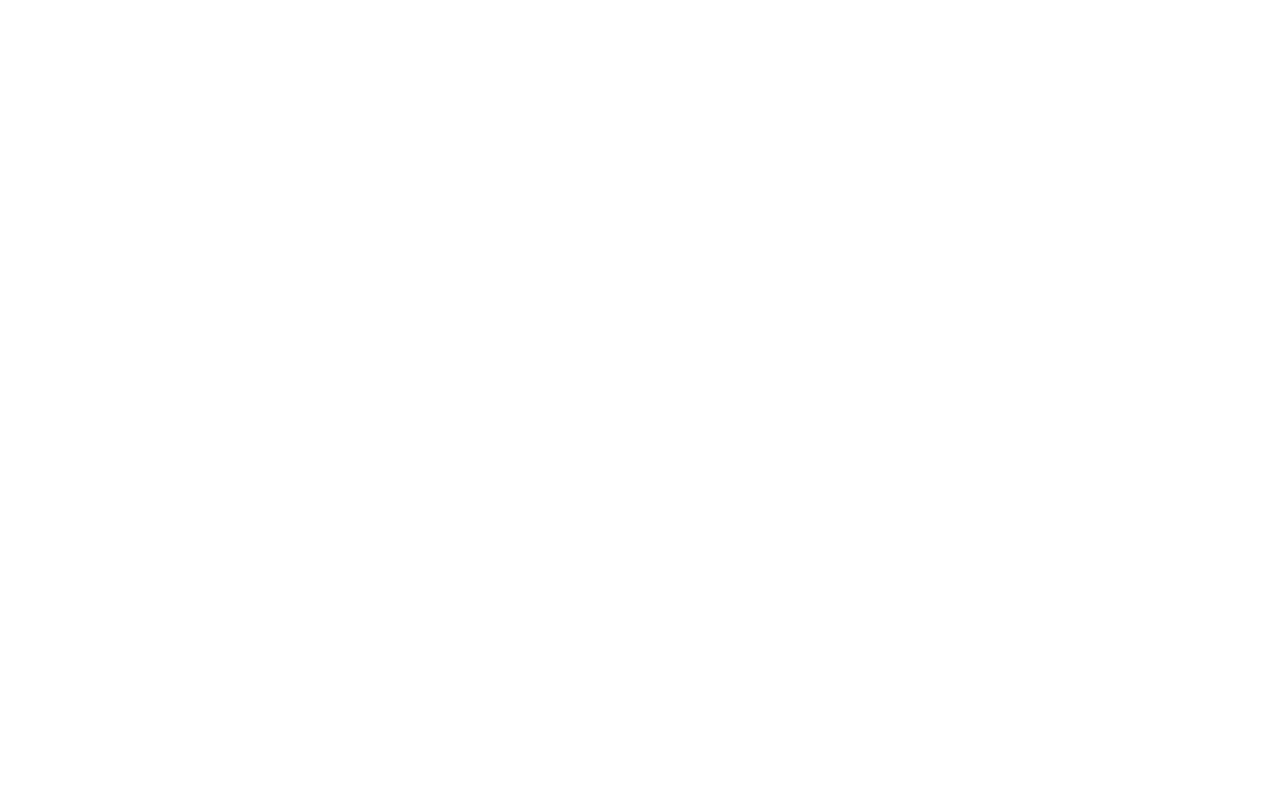
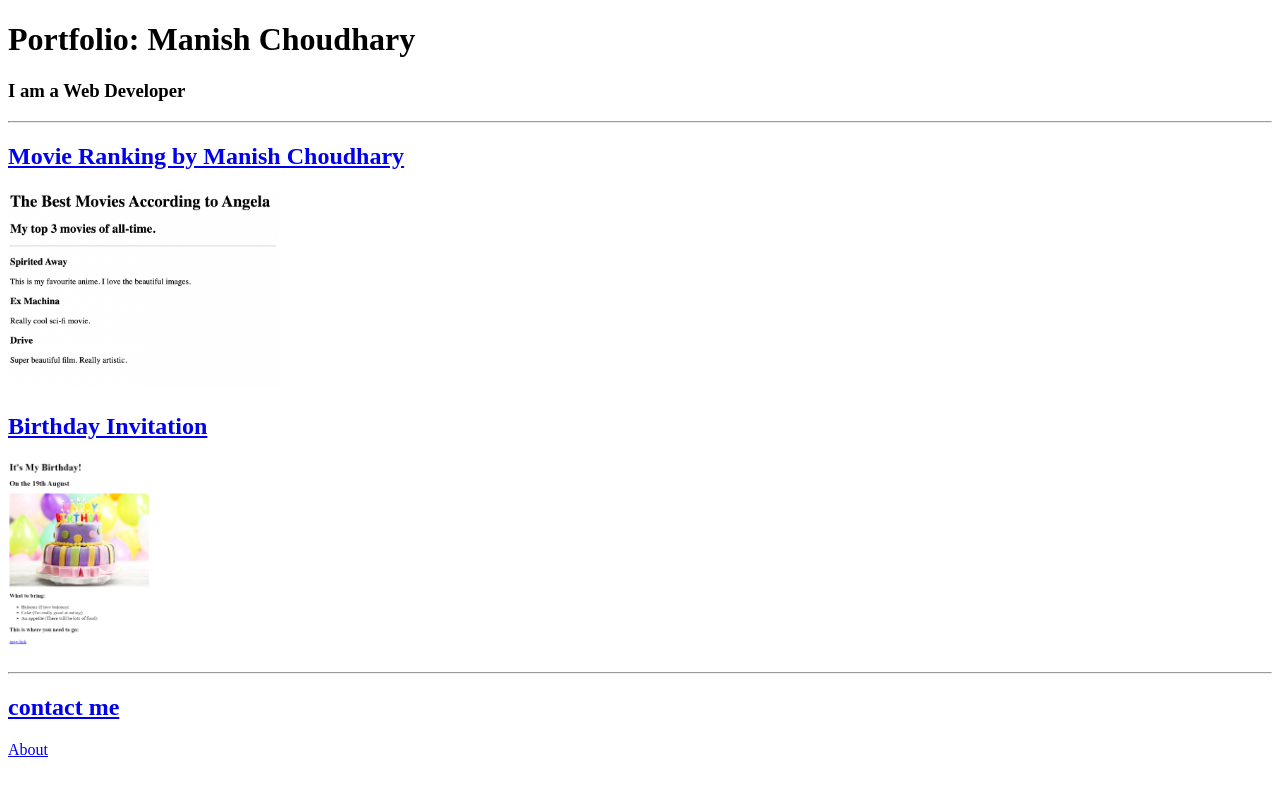
Before and after one commit to ManishChoudhary-051/html-portfolio, a plain HTML site: page index.html in a window 1280 px wide. Drawn offline with Linux system fonts and the light colour scheme.

Commit message:
Update index.html

```diff
--- a/index.html
+++ b/index.html
@@ -1,15 +1,20 @@
-<!-- TODO 1: Create the HTML Boilerplate -->
+<!DOCTYPE html>
+ <html lang="eng">
+    <head>
+        <mete charset="UTF-8">
+        <title>Manish Choudhary</title>
+    </head>
+    <body>
+        <h1>Portfolio: Manish Choudhary</h1>
+        <h3>I am a Web Developer</h3>
+        <hr/>
 
-<!-- TODO 2: Add Your previous projects' HTML into the public folder -->
+        <a href="./public/about.html"><h2>Movie Ranking by Manish Choudhary</h2></a>
+        <img src="./assets/images/movie-ranking.png" height="200"/>
+        <a href="./public/birthday-invite.html"><h2>Birthday Invitation</h2></a>
+        <img src="./assets/images/mbirthday.png " height="200"/>
+        <hr/>
+        <a href="./public/contact.html" href="./public/about.html"><h2>contact me</h2>About<h2></h2></a>
+    </body>
 
-<!-- TODO 3: Take screenshots of your project previews and add the images to the images folder -->
-
-<!-- TODO 4: Add titles/subtitles etc. -->
-
-<!-- TODO 5: Add a link to the project pages -->
-
-<!-- TODO 6: Add images to show the project previews
-HINT for TODO 6: You can use the height attribute set to 200 to make the image smaller:
-https://developer.mozilla.org/en-US/docs/Web/HTML/Element/img#attr-height -->
-
-<!-- TODO 7: Add the Contact Me and About Me page links -->
+ </html>
```
